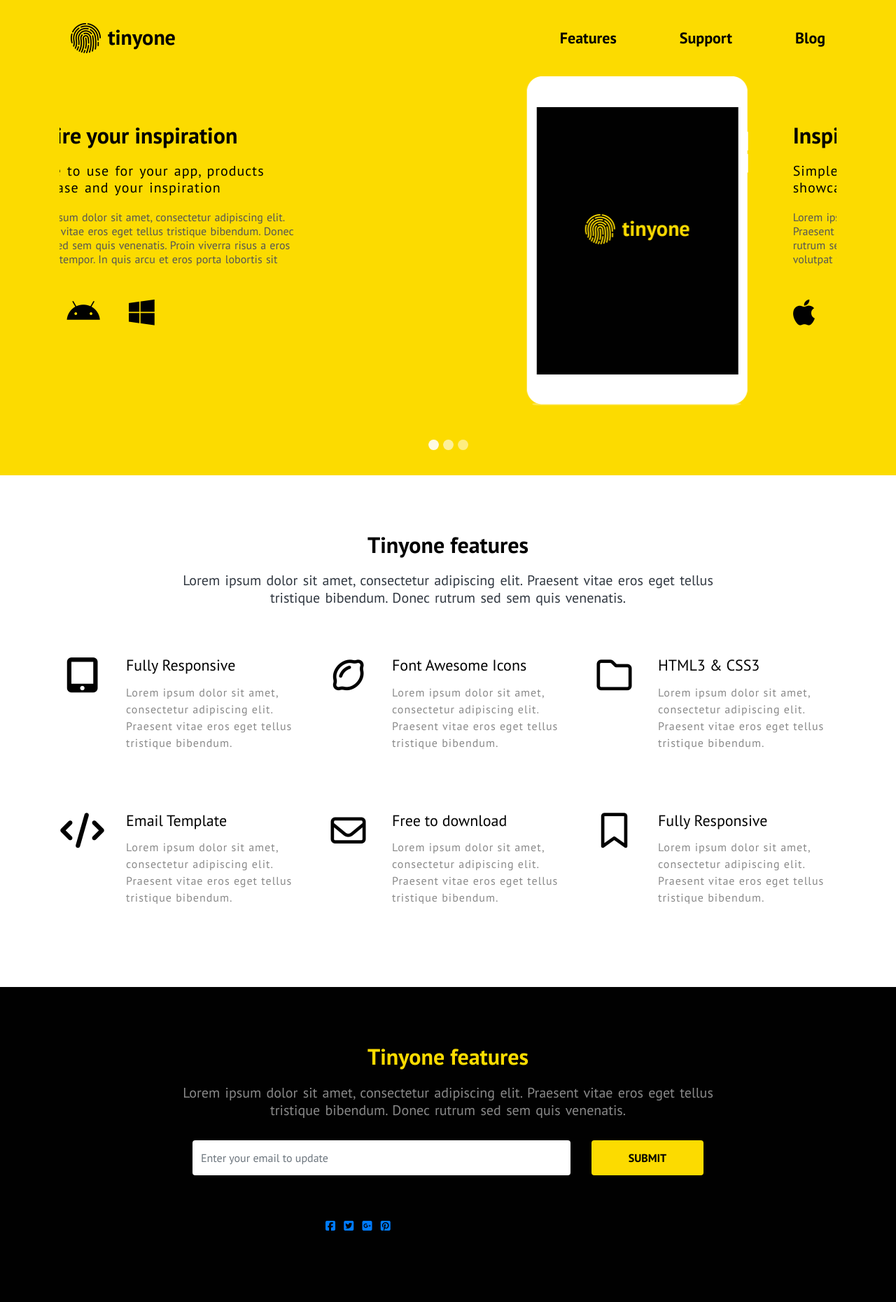
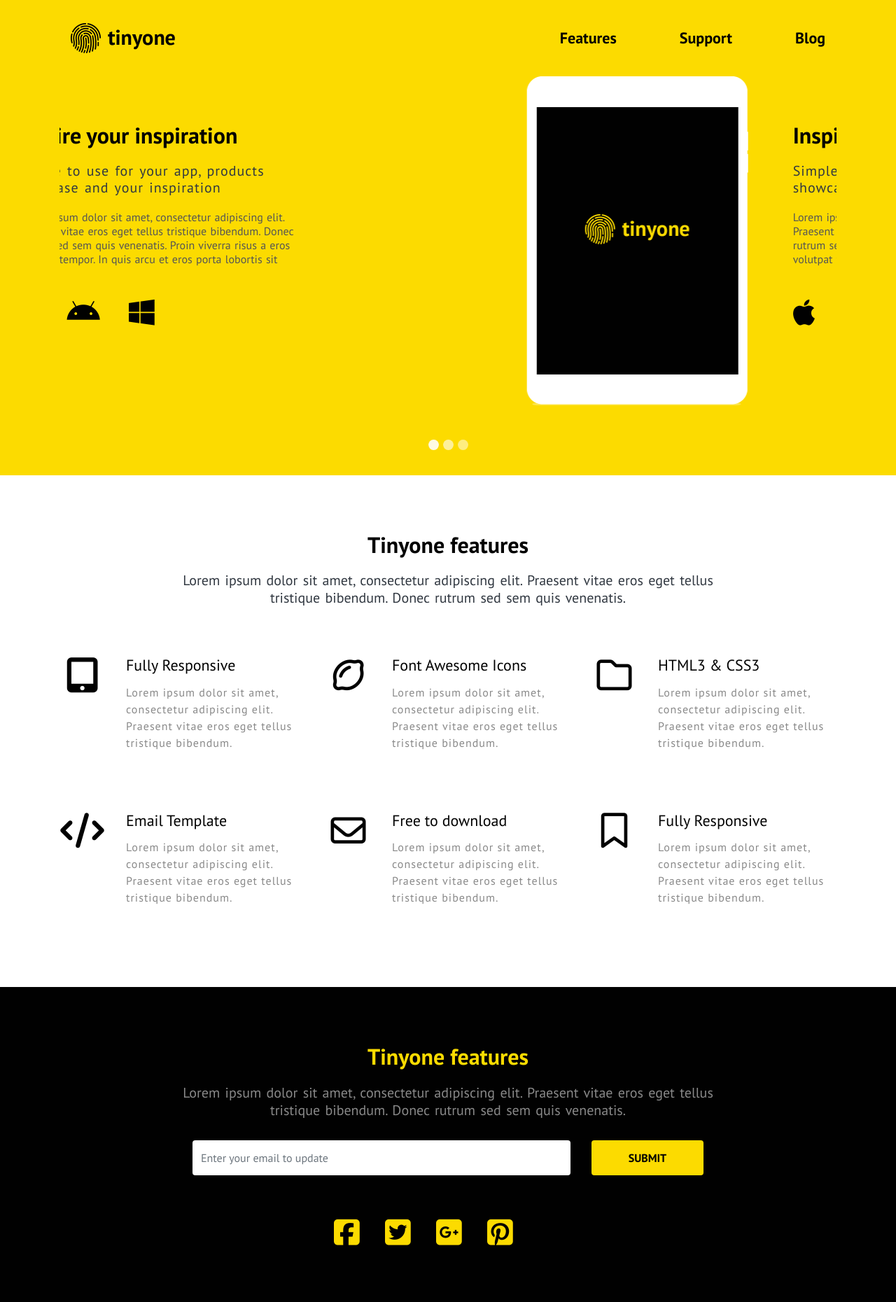
Before and after one commit to syedalamia/bootstrap_tinyone, a plain HTML site: page index.html in a window 1280 px wide. Shown: the top 1860 px of the page at 70% size. Drawn offline with nearby package versions, Linux system fonts and the light colour scheme.

Commit message:
Update style.css

```diff
--- a/css/style.css
+++ b/css/style.css
@@ -15,13 +15,10 @@ header{
 	padding: 20px 0;
 }
 
-
-
 .logo{
 
 
 }
-
 .menu{
 
 
@@ -48,33 +45,27 @@ header{
 
 
 
-
 /*slider start*/
 .slider{
 	background-color: #fcdb00;
 	padding-bottom: 100px;
 }
 .slider_content{
-
  margin-top: 65px;
 }
-
 .slider_content h1{
-	font-size:32px;
  font-weight: 700;
-
+ font-size: 32px;
+color:#010101;
 }
-
-
 .slider_content h2{
-		font-size:20px;
   font-weight: 400;
-
+  font-size: 20px;
+  color: #313841;
   letter-spacing: 1px;
   word-spacing: 2px;
-	margin : 20px 0;
+  margin: 20px 0;
 }
-
 .slider_content p{
  color: #555555;
  word-spacing: 1px;
@@ -85,20 +76,12 @@ header{
 	font-size:42px;
 	color: #010101;
 }
-
 .slider_icon li{
-
   margin-right: 30px !important;
 }
 .slider_img{}
-
-/**/
-
-
-.cid {
-
-    bottom: -90px;
-
+.cid{
+   bottom: -90px
 }
 
 .cid li {
@@ -157,8 +140,6 @@ header{
 	letter-spacing: 1px;
 
 }
-
-
 /*features end*/
 
 
@@ -217,7 +198,11 @@ header{
 
     background-color: white;
 }
-
+.social_ico i{
+   font-size: 42px;
+   color: #fcdb00;
+   margin:0 12px;
+}
 
 
 
```
Lines whose indentation alone changed are shown as unchanged.
